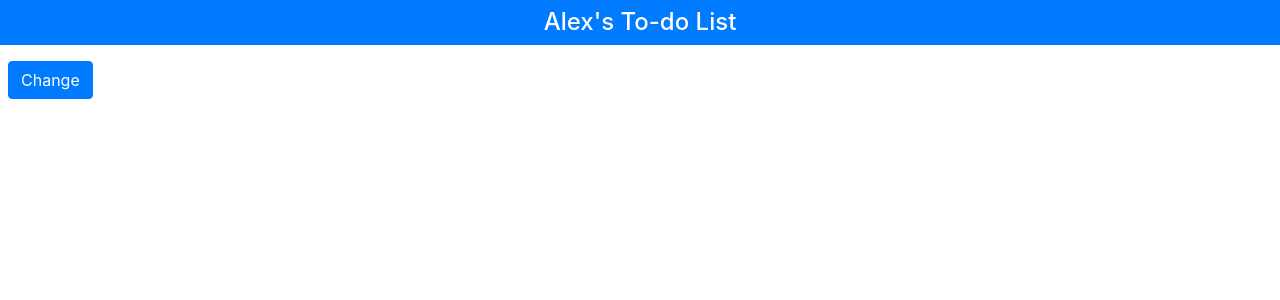
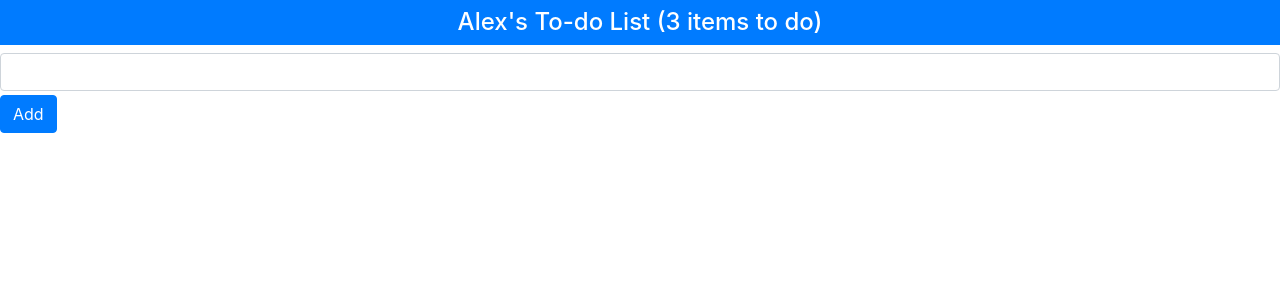
Before and after one commit to alexandregressier/todo-app-react, a React (Create React App) app: page / in a window 1280 px wide. Shown: the top 300 px of the page. Built offline with nearby package versions, Linux system fonts and the light colour scheme.

Commit message:
Implement the capability of adding items to do

```diff
--- a/package.json
+++ b/package.json
@@ -30,8 +30,7 @@
     ],
     "rules": {
       "semi": ["error", "never"],
-      "comma-dangle": ["error", "always-multiline"],
-      "indent": ["error", 4]
+      "comma-dangle": ["error", "only-multiline"]
     }
   },
   "browserslist": {
--- a/src/App.tsx
+++ b/src/App.tsx
@@ -1,28 +1,48 @@
 import React, { Component } from 'react'
+import TodoItem from "./TodoItem"
 
 interface AppState {
     username: string
+    todoItems: TodoItem[]
+    newItemText: string
 }
 
-class App extends Component<{}, AppState> {
+export default class App extends Component<{}, AppState> {
 
     constructor(props: {}) {
         super(props)
         this.state = {
             username: "Alex",
+            todoItems: [
+                { action: "Buy Flowers", done: false },
+                { action: "Get Shoes", done: false },
+                { action: "Collect Tickets", done: true },
+                { action: "Call Joe", done: false },
+            ],
+            newItemText: "",
         }
     }
 
-    changeStateData = () => {
-        this.setState({ username: this.state.username === "Alex" ? "Johnny" : "Alex"})
+    createNewTodo = () => {
+        if (!this.state.todoItems.find(x => x.action === this.state.newItemText)) {
+            this.setState({
+                todoItems: [...this.state.todoItems, { action: this.state.newItemText, done: false }],
+                newItemText: ""
+            })
+        }
     }
 
     render = () => (
         <div>
-            <h4 className="bg-primary text-white text-center p-2">{ this.state.username }'s To-do List</h4>
-            <button className="btn btn-primary m-2" onClick={ this.changeStateData }>Change</button>
+            <h4 className="bg-primary text-white text-center p-2">
+                { this.state.username }'s To-do List
+                ({ this.state.todoItems.filter(x => !x.done).length} items to do)
+            </h4>
+            <div className="my-1">
+                <input className="form-control" value={ this.state.newItemText }
+                       onChange={ e => this.setState({ newItemText: e.target.value }) }/>
+                <button className="btn btn-primary mt-1" onClick={ this.createNewTodo }>Add</button>
+            </div>
         </div>
     )
 }
-
-export default App
--- /dev/null
+++ b/src/TodoItem.ts
@@ -0,0 +1,9 @@
+export default class TodoItem {
+    action: string
+    done: boolean
+
+    constructor(action: string, done: boolean) {
+        this.action = action
+        this.done = done
+    }
+}
```
